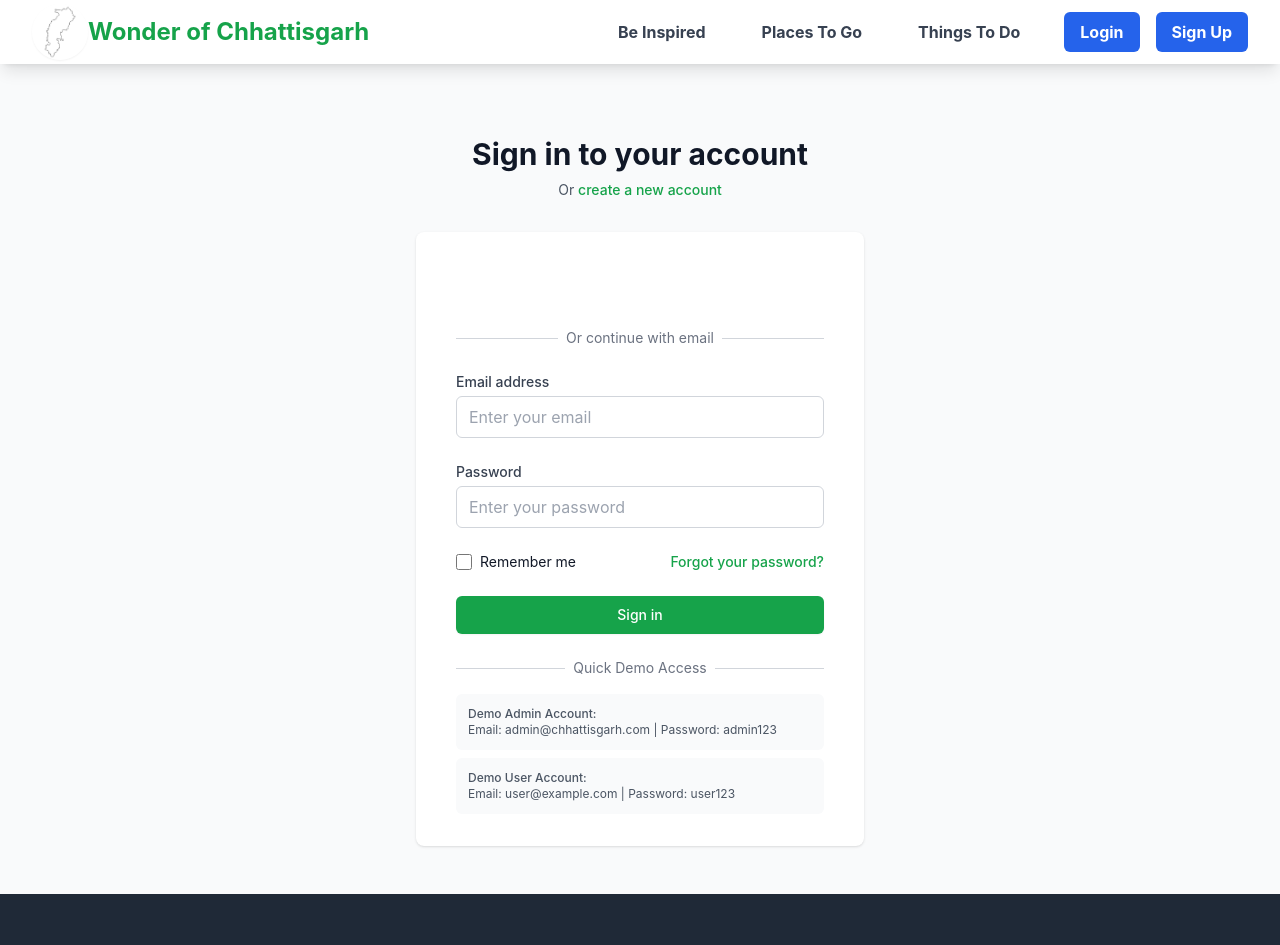
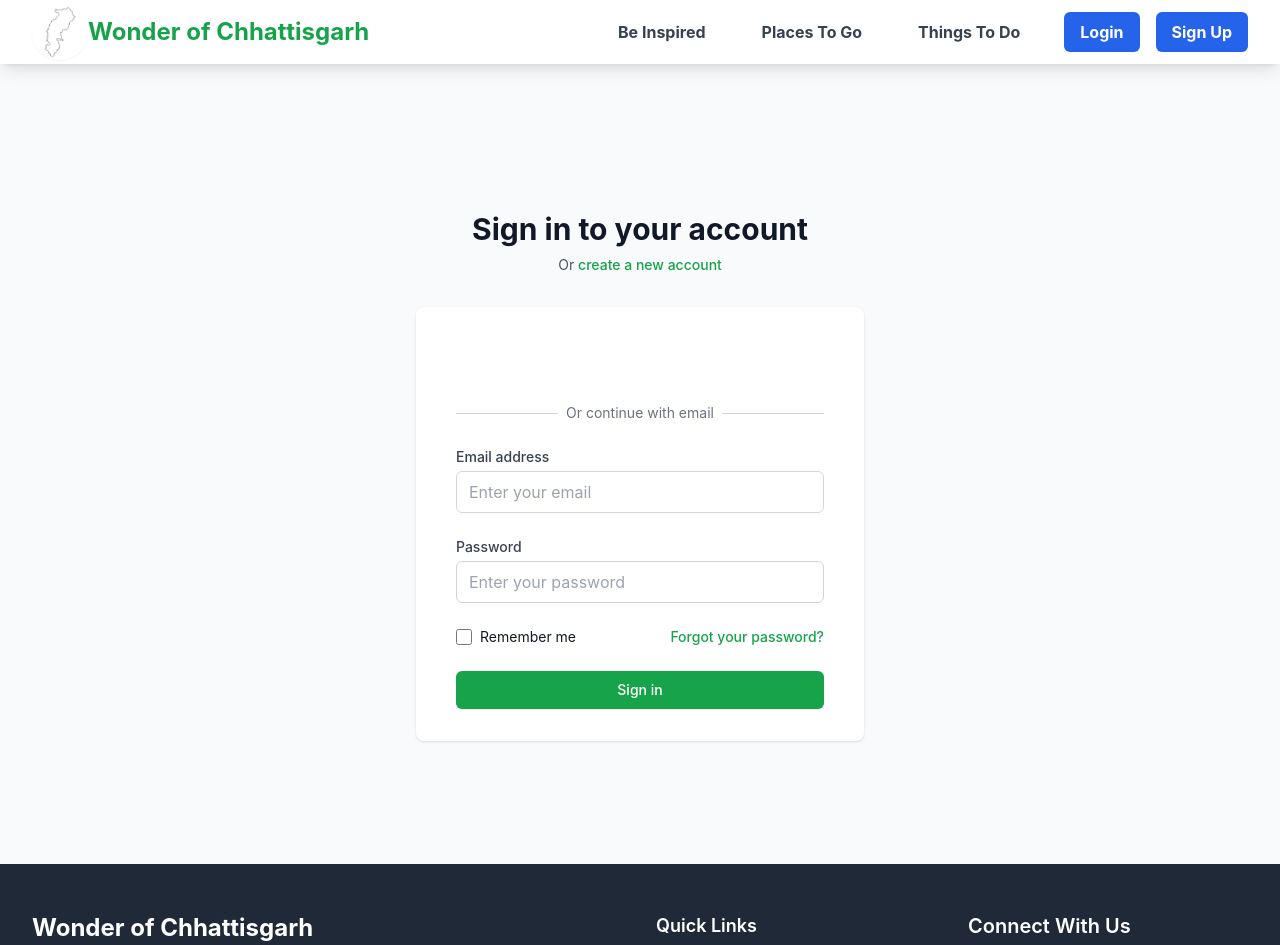
Before and after one commit to Krishna-Kumar-Rathore/WondersOfChhattisgarh, a React (Vite) app in the folder frontend/: page /login in a window 1280 px wide. Shown: the top 945 px of the page. Built offline with nearby package versions, Linux system fonts and the light colour scheme; no server answers; the HTML template or start-up script is replaced by a standard one.

Commit message:
Updated Login & Signup Page for Google Auth

```diff
--- a/frontend/src/pages/Login.jsx
+++ b/frontend/src/pages/Login.jsx
@@ -162,28 +162,7 @@
             </div>
           </form>
 
-          {/* Demo Accounts Section (Optional) */}
-          <div className="mt-6">
-            <div className="relative">
-              <div className="absolute inset-0 flex items-center">
-                <div className="w-full border-t border-gray-300" />
-              </div>
-              <div className="relative flex justify-center text-sm">
-                <span className="px-2 text-gray-500 bg-white">Quick Demo Access</span>
-              </div>
-            </div>
 
-            <div className="mt-4 space-y-2">
-              <div className="p-3 text-xs text-gray-600 rounded-md bg-gray-50">
-                <p className="font-medium">Demo Admin Account:</p>
-                <p>Email: admin@chhattisgarh.com | Password: admin123</p>
-              </div>
-              <div className="p-3 text-xs text-gray-600 rounded-md bg-gray-50">
-                <p className="font-medium">Demo User Account:</p>
-                <p>Email: user@example.com | Password: user123</p>
-              </div>
-            </div>
-          </div>
         </div>
       </div>
     </div>
```
